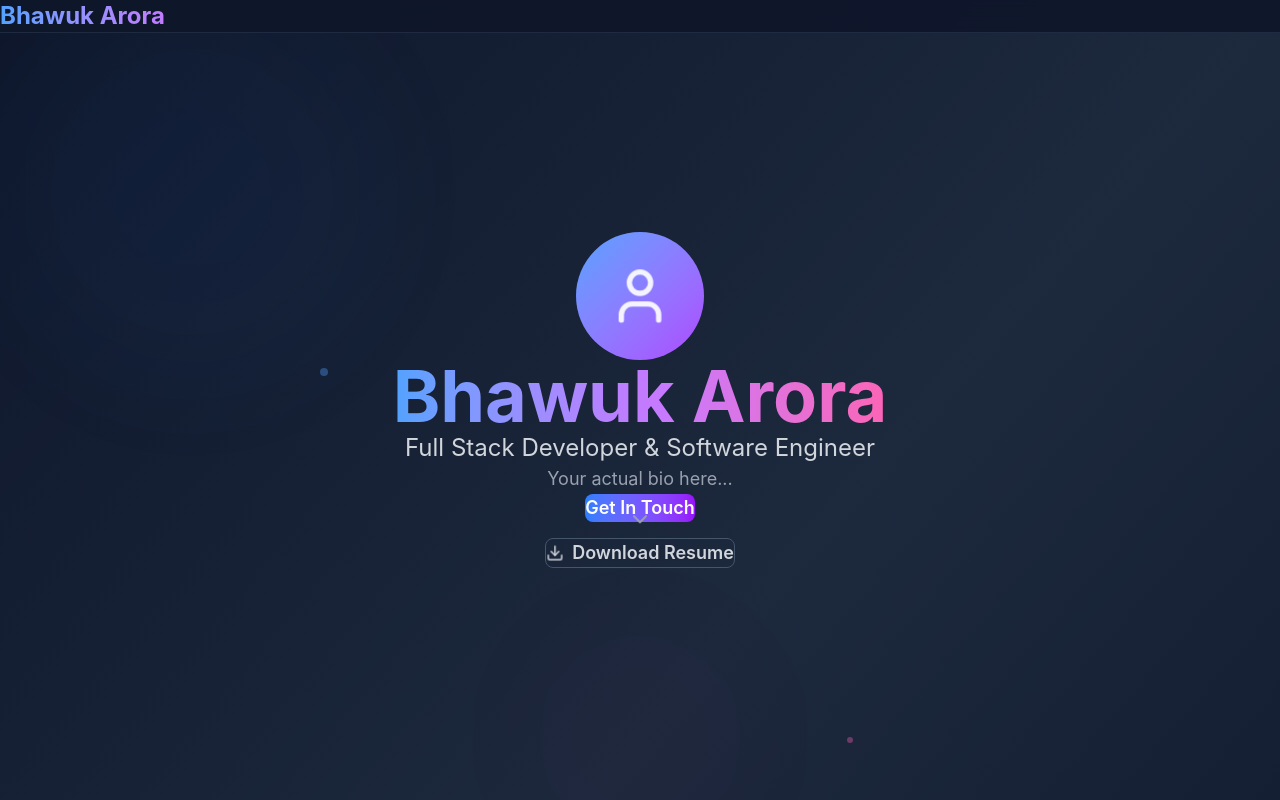
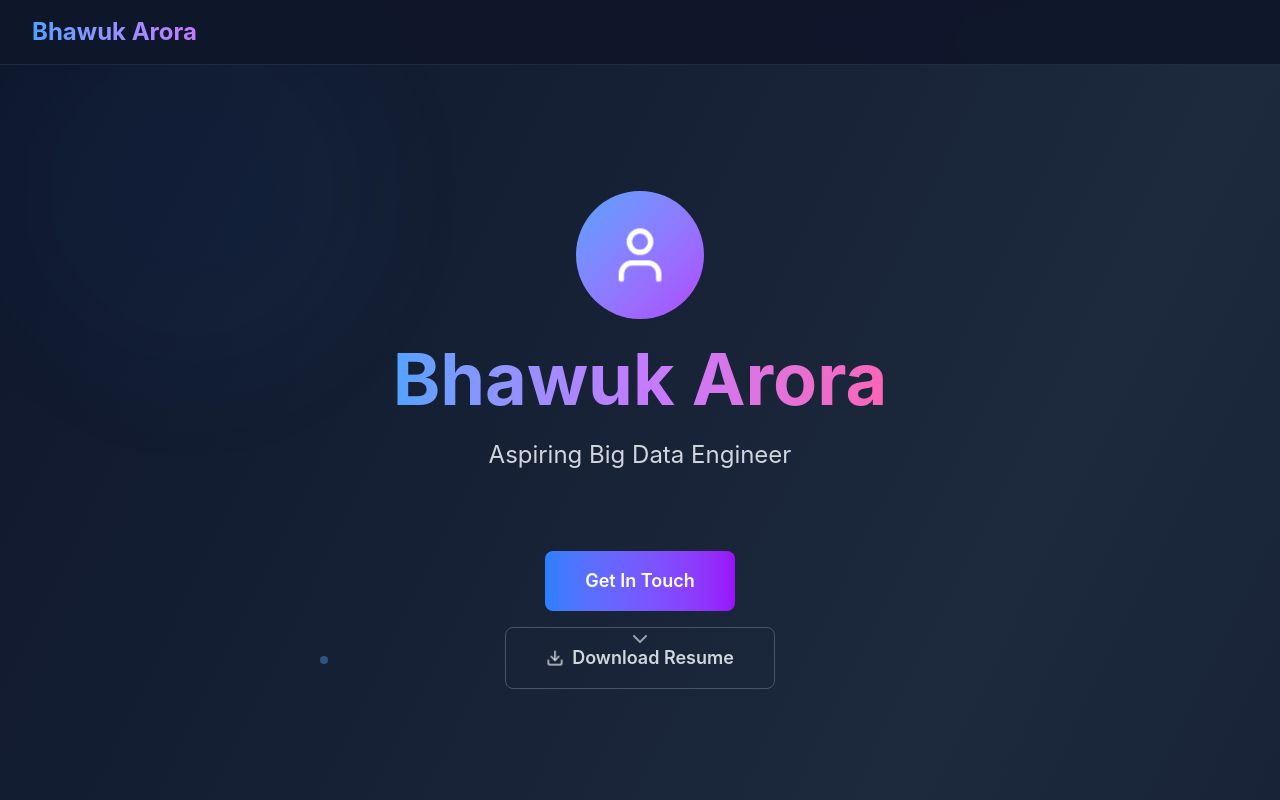
Before and after one commit to geeky-bhawuk-arora/bhawuk-portfolio, a React (Vite) app: page / in a window 1280 px wide. Shown: the top 800 px of the page. Built offline with nearby package versions, Linux system fonts and the light colour scheme.

Commit message:
corrected the space issue !!

```diff
--- a/src/components/sections/HeroSection.jsx
+++ b/src/components/sections/HeroSection.jsx
@@ -6,6 +6,7 @@ import Button from '../ui/Button';
 import { personalInfo } from '../../data/personalInfo';
 
 const HeroSection = ({ scrollToSection }) => {
+  // ... (omitted handleResumeDownload)
   const handleResumeDownload = () => {
     // Create a link element and trigger download
     const link = document.createElement('a');
@@ -15,37 +16,37 @@ const HeroSection = ({ scrollToSection }) => {
     link.click();
     document.body.removeChild(link);
   };
-
   return (
     <section id="home" className="min-h-screen flex items-center justify-center pt-20 relative">
       <div className="max-w-7xl mx-auto px-4 sm:px-6 lg:px-8 text-center relative z-10">
         <AnimatedSection>
-          <div className="mb-8">
+          {/* MODIFIED: Replaced mb-8 on this div with flex-col and gap-6 to manage children spacing */}
+          <div className="flex flex-col gap-6 items-center">
             {/* Profile Avatar */}
-            <div className="w-32 h-32 mx-auto mb-8 bg-gradient-to-br from-blue-400 to-purple-500 rounded-full flex items-center justify-center group hover:scale-105 transition-transform duration-300">
+            <div className="w-32 h-32 mx-auto bg-gradient-to-br from-blue-400 to-purple-500 rounded-full flex items-center justify-center group hover:scale-105 transition-transform duration-300">
               <User size={64} className="text-white" />
               <div className="absolute inset-0 bg-gradient-to-br from-blue-400 to-purple-500 rounded-full opacity-0 group-hover:opacity-20 animate-pulse"></div>
             </div>
 
-            {/* Name with Gradient */}
-            <h1 className="text-5xl md:text-7xl font-bold mb-6">
+            {/* Name with Gradient (REMOVED mb-6) */}
+            <h1 className="text-5xl md:text-7xl font-bold">
               <span className="bg-gradient-to-r from-blue-400 via-purple-400 to-pink-400 bg-clip-text text-transparent">
                 {personalInfo.name}
               </span>
             </h1>
 
-            {/* Title */}
-            <div className="text-xl md:text-2xl text-gray-300 mb-4">
+            {/* Title (REMOVED mb-4) */}
+            <div className="text-xl md:text-2xl text-gray-300">
               {personalInfo.title}
             </div>
 
-            {/* Bio */}
-            <p className="text-lg text-gray-400 max-w-2xl mx-auto mb-12 leading-relaxed">
+            {/* Bio (REMOVED mb-12, ADDED mt-4 for slightly more separation from title) */}
+            <p className="text-lg text-gray-400 max-w-2xl mx-auto leading-relaxed mt-4">
               {personalInfo.bio}
             </p>
 
-            {/* CTA Buttons */}
-            <div className="flex flex-col sm:flex-row gap-4 justify-center items-center">
+            {/* CTA Buttons (ADDED mt-4 to position relative to parent gap, but manual control is often better here) */}
+            <div className="flex flex-col sm:flex-row gap-4 justify-center items-center mt-4">
               <Button
                 onClick={() => scrollToSection('contact')}
                 variant="primary"
--- a/src/data/personalInfo.js
+++ b/src/data/personalInfo.js
@@ -1,9 +1,9 @@
 export const personalInfo = {
   name: "Bhawuk Arora",
-  title: "Full Stack Developer & Software Engineer",
+  title: "Aspiring Big Data Engineer",
   location: "India",
-  bio: "Your actual bio here...",
-  email: "your.email@example.com",
+  bio: "",
+  email: "bhawukarora042@gmail.ocn",
   phone: "+91 XXXXX XXXXX",
   linkedin: "https://linkedin.com/in/bhawuk-arora",
   github: "https://github.com/bhawuk-arora",
--- a/src/styles/global.css
+++ b/src/styles/global.css
@@ -1,4 +1,4 @@
-/* src/styles/globals.css - FIXED VERSION */
+/* src/styles/globals.css - CORRECTED VERSION */
 
 @tailwind base;
 @tailwind components;
@@ -42,11 +42,9 @@ html {
   scroll-behavior: smooth;
 }
 
-/* Remove default margins */
+/* Remove default margins - CRITICAL FIX: REMOVED margin: 0; and padding: 0; */
 * {
   box-sizing: border-box;
-  margin: 0;
-  padding: 0;
 }
 
 body {
```
